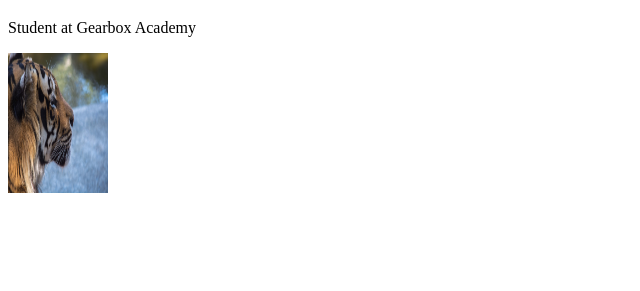
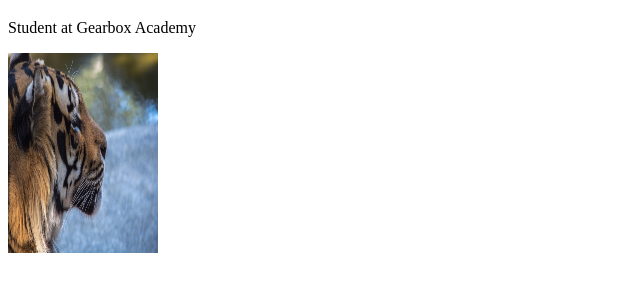
Before and after one commit to GearboxAcademy/Virginia_portfolio, a plain HTML site: page index.html in a window 1280 px wide. Shown: the part 61-352 px from the top of the page, without its empty margins (0-640 px from the left). Drawn offline with Linux system fonts and the light colour scheme.

Commit message:
Updated index.html

```diff
--- a/index.html
+++ b/index.html
@@ -8,7 +8,7 @@
 
 <h1>VIRGINIA NJERI MUIGA</h1>
 <p>Student at Gearbox Academy </p>
-<img src="images/image.jpeg" width="100" height="140">
+<img src="images/image.jpeg" width="150" height="200">
 
 </body>
 </html>
```
